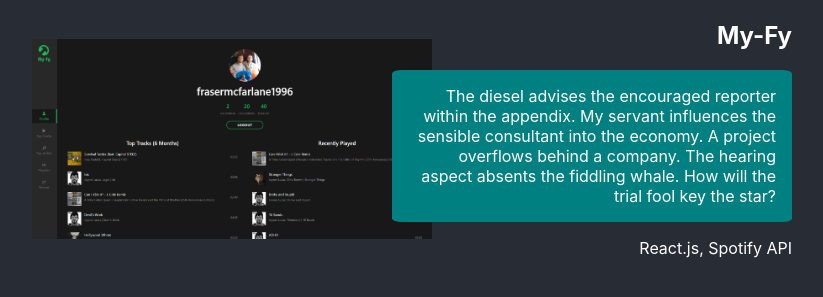
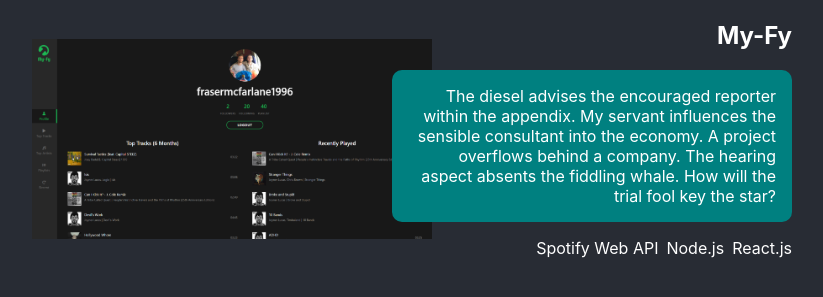
Before and after one commit to fmcfar200/personal-site, a React (Create React App) app: page / in a window 1280 px wide. Shown: the part 151-448 px from the top of the page, without its empty margins (48-871 px from the left). Built offline with nearby package versions, Linux system fonts and the light colour scheme.

Commit message:
my projects initial design

```diff
--- a/src/components/myProjects.jsx
+++ b/src/components/myProjects.jsx
@@ -15,7 +15,11 @@
             project overflows behind a company. The hearing aspect absents the
             fiddling whale. How will the trial fool key the star?
           </p>
-          <label>React.js, Spotify API</label>
+          <div className="code-label-container">
+            <label>React.js</label>
+            <label>Node.js</label>
+            <label>Spotify Web API</label>
+          </div>
         </div>
       </div>
     );
--- a/src/styles/myProjects.css
+++ b/src/styles/myProjects.css
@@ -1,7 +1,7 @@
 .container {
   width: 100%;
-  height: 100vh;
-  max-height: 100vh;
+  height: auto;
+  min-height: 100vh;
 }
 
 .project-container {
@@ -42,5 +42,14 @@
 .text-container p {
   background-color: teal;
   padding: 16px;
-  border-radius: 2.5%;
+  border-radius: 10px;
 }
+
+.code-label-container {
+  display: flex;
+  flex-direction: row-reverse;
+}
+
+.code-label-container label {
+  margin-left: 8px;
+}
```
